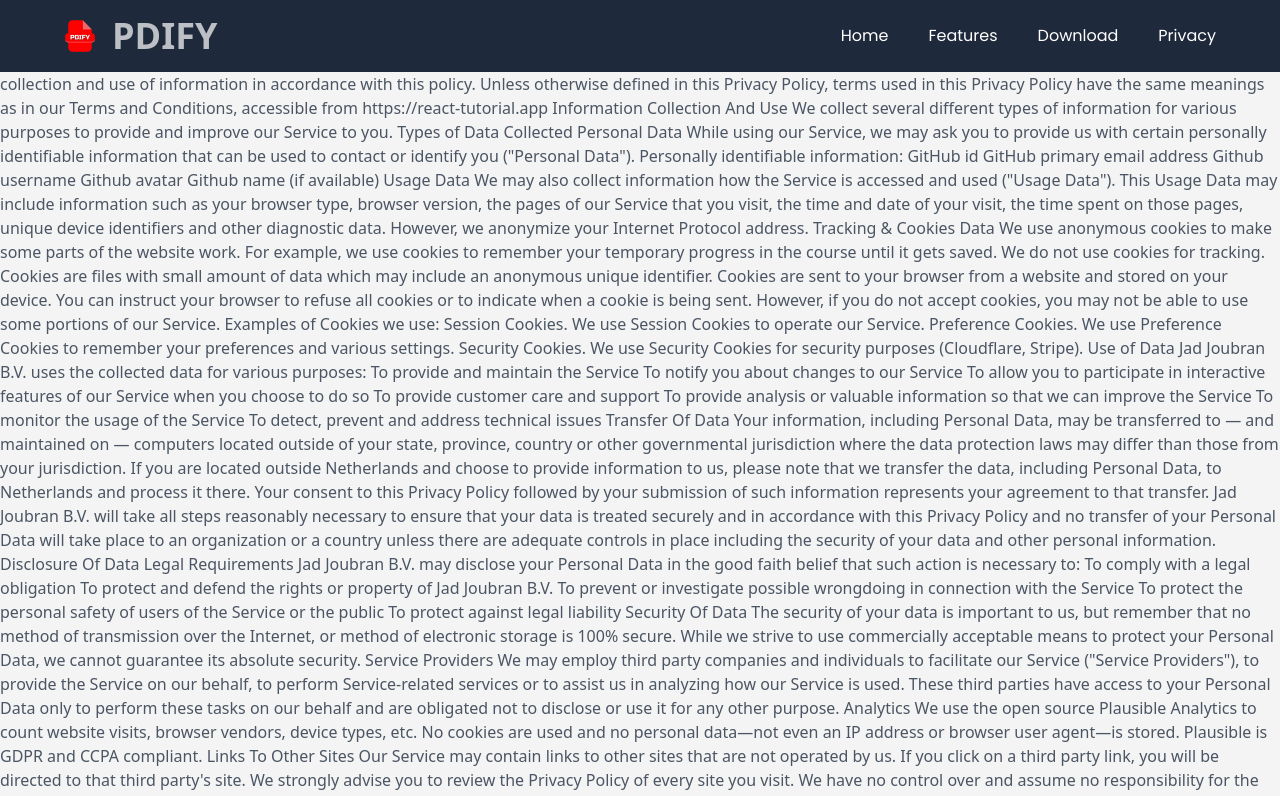
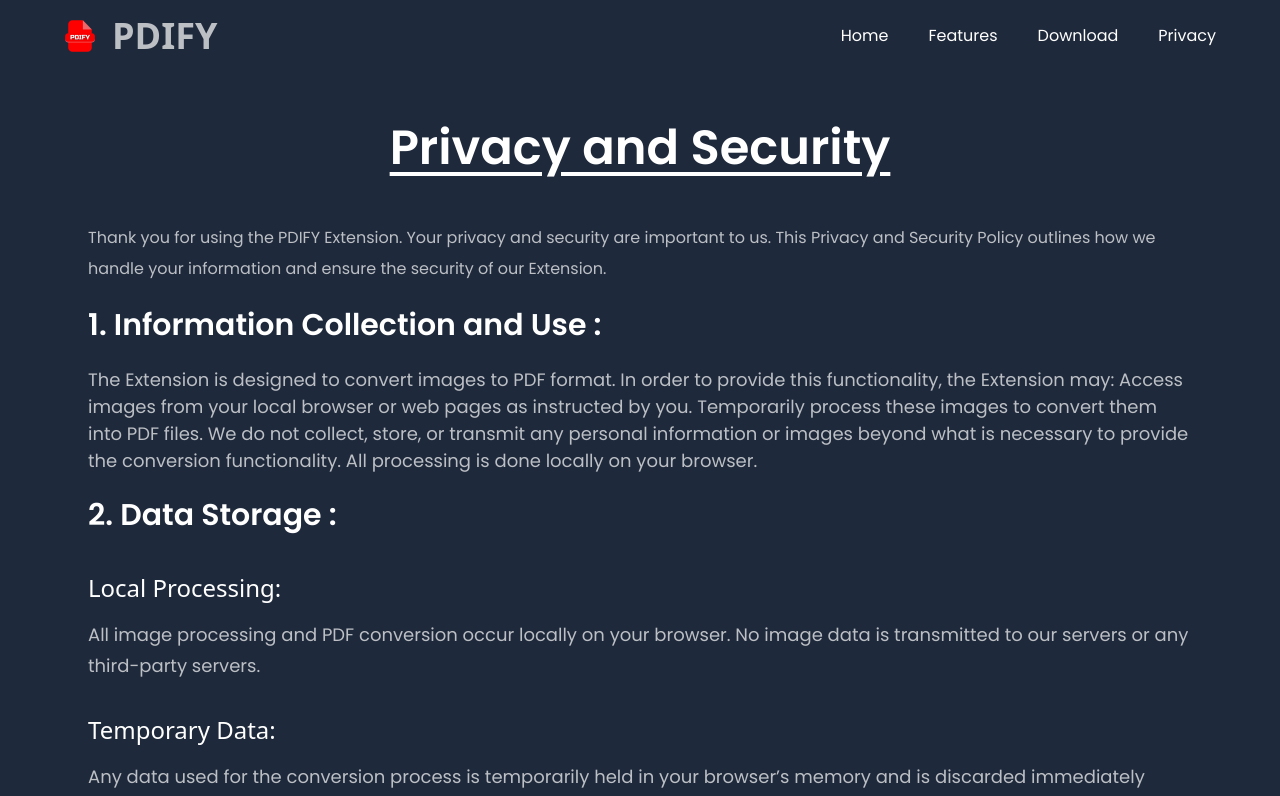
Before and after one commit to pizzusoft/pdify-web2, a React (Vite) app: page /privacy in a window 1280 px wide. Shown: the top 796 px of the page. Built offline with nearby package versions, Linux system fonts and the light colour scheme.

Commit message:
udpate privacy and security

```diff
--- a/src/components/PrivacyAndSecurity.jsx
+++ b/src/components/PrivacyAndSecurity.jsx
@@ -1,111 +1,59 @@
 import React from "react";
+import { privacyAndSecurity } from "../constants";
+import styles from "../style";
 
 const PrivacyAndSecurity = () => {
     return (
-        <div>
-            Privacy Policy Effective date: May 26, 2024 Jad Joubran B.V. ("us",
-            "we", or "our") operates the https://react-tutorial.app website (the
-            "Service"). This page informs you of our policies regarding the
-            collection, use, and disclosure of personal data when you use our
-            Service and the choices you have associated with that data. Our
-            Privacy Policy for Jad Joubran B.V. is based on the Free Privacy
-            Policy Template Website. We use your data to provide and improve the
-            Service. By using the Service, you agree to the collection and use
-            of information in accordance with this policy. Unless otherwise
-            defined in this Privacy Policy, terms used in this Privacy Policy
-            have the same meanings as in our Terms and Conditions, accessible
-            from https://react-tutorial.app Information Collection And Use We
-            collect several different types of information for various purposes
-            to provide and improve our Service to you. Types of Data Collected
-            Personal Data While using our Service, we may ask you to provide us
-            with certain personally identifiable information that can be used to
-            contact or identify you ("Personal Data"). Personally identifiable
-            information: GitHub id GitHub primary email address Github username
-            Github avatar Github name (if available) Usage Data We may also
-            collect information how the Service is accessed and used ("Usage
-            Data"). This Usage Data may include information such as your browser
-            type, browser version, the pages of our Service that you visit, the
-            time and date of your visit, the time spent on those pages, unique
-            device identifiers and other diagnostic data. However, we anonymize
-            your Internet Protocol address. Tracking & Cookies Data We use
-            anonymous cookies to make some parts of the website work. For
-            example, we use cookies to remember your temporary progress in the
-            course until it gets saved. We do not use cookies for tracking.
-            Cookies are files with small amount of data which may include an
-            anonymous unique identifier. Cookies are sent to your browser from a
-            website and stored on your device. You can instruct your browser to
-            refuse all cookies or to indicate when a cookie is being sent.
-            However, if you do not accept cookies, you may not be able to use
-            some portions of our Service. Examples of Cookies we use: Session
-            Cookies. We use Session Cookies to operate our Service. Preference
-            Cookies. We use Preference Cookies to remember your preferences and
-            various settings. Security Cookies. We use Security Cookies for
-            security purposes (Cloudflare, Stripe). Use of Data Jad Joubran B.V.
-            uses the collected data for various purposes: To provide and
-            maintain the Service To notify you about changes to our Service To
-            allow you to participate in interactive features of our Service when
-            you choose to do so To provide customer care and support To provide
-            analysis or valuable information so that we can improve the Service
-            To monitor the usage of the Service To detect, prevent and address
-            technical issues Transfer Of Data Your information, including
-            Personal Data, may be transferred to — and maintained on — computers
-            located outside of your state, province, country or other
-            governmental jurisdiction where the data protection laws may differ
-            than those from your jurisdiction. If you are located outside
-            Netherlands and choose to provide information to us, please note
-            that we transfer the data, including Personal Data, to Netherlands
-            and process it there. Your consent to this Privacy Policy followed
-            by your submission of such information represents your agreement to
-            that transfer. Jad Joubran B.V. will take all steps reasonably
-            necessary to ensure that your data is treated securely and in
-            accordance with this Privacy Policy and no transfer of your Personal
-            Data will take place to an organization or a country unless there
-            are adequate controls in place including the security of your data
-            and other personal information. Disclosure Of Data Legal
-            Requirements Jad Joubran B.V. may disclose your Personal Data in the
-            good faith belief that such action is necessary to: To comply with a
-            legal obligation To protect and defend the rights or property of Jad
-            Joubran B.V. To prevent or investigate possible wrongdoing in
-            connection with the Service To protect the personal safety of users
-            of the Service or the public To protect against legal liability
-            Security Of Data The security of your data is important to us, but
-            remember that no method of transmission over the Internet, or method
-            of electronic storage is 100% secure. While we strive to use
-            commercially acceptable means to protect your Personal Data, we
-            cannot guarantee its absolute security. Service Providers We may
-            employ third party companies and individuals to facilitate our
-            Service ("Service Providers"), to provide the Service on our behalf,
-            to perform Service-related services or to assist us in analyzing how
-            our Service is used. These third parties have access to your
-            Personal Data only to perform these tasks on our behalf and are
-            obligated not to disclose or use it for any other purpose. Analytics
-            We use the open source Plausible Analytics to count website visits,
-            browser vendors, device types, etc. No cookies are used and no
-            personal data—not even an IP address or browser user agent—is
-            stored. Plausible is GDPR and CCPA compliant. Links To Other Sites
-            Our Service may contain links to other sites that are not operated
-            by us. If you click on a third party link, you will be directed to
-            that third party's site. We strongly advise you to review the
-            Privacy Policy of every site you visit. We have no control over and
-            assume no responsibility for the content, privacy policies or
-            practices of any third party sites or services. Children's Privacy
-            Our Service does not address anyone under the age of 18
-            ("Children"). We do not knowingly collect personally identifiable
-            information from anyone under the age of 18. If you are a parent or
-            guardian and you are aware that your Children has provided us with
-            Personal Data, please contact us. If we become aware that we have
-            collected Personal Data from children without verification of
-            parental consent, we take steps to remove that information from our
-            servers. Changes To This Privacy Policy We may update our Privacy
-            Policy from time to time. We will notify you of any changes by
-            posting the new Privacy Policy on this page. We will let you know
-            via email and/or a prominent notice on our Service, prior to the
-            change becoming effective and update the "effective date" at the top
-            of this Privacy Policy. You are advised to review this Privacy
-            Policy periodically for any changes. Changes to this Privacy Policy
-            are effective when they are posted on this page. Contact Us If you
-            have any questions about this Privacy Policy, please contact us: By
-            email: privacy@jadjoubran.io
+        <div
+            className={`mt-[70px] dark bg-primary dark:bg-slate-800 text-gray-600 dark:text-white h-full overflow-hidden select-none ${styles.flexStart}`}
+        >
+            <div className={`max-w-[1200px] flex flex-col gap-4 mt-10 px-12`}>
+                <h1
+                    className={`${styles.heading2} text-center underline underline-offset-8`}
+                >
+                    Privacy and Security
+                </h1>
+                <p className={`${styles.paragraph} text-base mt-5`}>
+                    Thank you for using the PDIFY Extension. Your privacy and
+                    security are important to us. This Privacy and Security
+                    Policy outlines how we handle your information and ensure
+                    the security of our Extension.
+                </p>
+                {privacyAndSecurity.map((privacy, id) => (
+                    <div key={id} className='flex flex-col gap-4'>
+                        {/* header */}
+                        <h1
+                            className={`font-poppins font-semibold xs:text-[30px] text-[25x] text-white xs:leading-[50px] leading-[46.8px] w-full`}
+                        >
+                            {id + 1}
+                            {". "}
+                            {privacy.heading} :
+                        </h1>
+                        {/* sub header */}
+                        <h3
+                            className={`${styles.paragraph}font-lg font-normal`}
+                        >
+                            {privacy.subHeading}
+                        </h3>
+                        {/* points */}
+                        {privacy.points.length > 0 && (
+                            <div className="flex flex-col gap-8">
+                                {privacy.points.map((point, idx) => (
+                                    <div
+                                        key={idx}
+                                        className=''
+                                    >
+                                        <h1 className={`text-2xl font-medium mb-4`}>
+                                            {point.title}
+                                        </h1>
+                                        <p className={`${styles.paragraph}`}>{point.des}</p>
+                                    </div>
+                                ))}
+                            </div>
+                        )}
+                    </div>
+                ))}
+            </div>
         </div>
     );
 };
--- a/src/constants/index.js
+++ b/src/constants/index.js
@@ -77,6 +77,66 @@ export const socialMedia = [
         id: "social-media-4",
         icon: LinkedInIcon,
         link: "https://www.linkedin.com/in/md-shariar-kabir/",
+    },
+];
+
+// Privacy and Security
+export const privacyAndSecurity = [
+    {
+        heading: `Information Collection and Use`,
+        subHeading: `The Extension is designed to convert images to PDF format. In order to provide this functionality, the Extension may:
+        Access images from your local browser or web pages as instructed by you.
+        Temporarily process these images to convert them into PDF files.
+        We do not collect, store, or transmit any personal information or images beyond what is necessary to provide the conversion functionality. All processing is done locally on your browser.
+        `,
+        points: [],
+    },
+    {
+        heading: `Data Storage`,
+        subHeading: ``,
+        points: [
+            {
+                title: `Local Processing:`,
+                des: `All image processing and PDF conversion occur locally on your browser. No image data is transmitted to our servers or any third-party servers.`,
+            },
+            {
+                title: `Temporary Data: `,
+                des: `Any data used for the conversion process is temporarily held in your browser’s memory and is discarded immediately after the conversion is complete.`,
+            },
+        ],
+    },
+    {
+        heading: `Data Sharing`,
+        subHeading: `We do not share your data with third parties. Since all processing happens locally on your browser, no image data is uploaded, stored, or shared externally.`,
+        points: [],
+    },
+    {
+        heading: `Security Measures`,
+        subHeading: `We implement the following security measures to protect your information:`,
+        points: [
+            {
+                title: `Local Processing:`,
+                des: `By ensuring all data processing occurs locally, we eliminate the risk of data interception or unauthorized access during transmission.`,
+            },
+            {
+                title: `No Persistent Storage:`,
+                des: `We do not store any images or converted PDF files after the conversion process is complete.`,
+            },
+            {
+                title: `Permissions:`,
+                des: `The Extension only requests the necessary permissions to access images as instructed by you for the sole purpose of conversion.`,
+            },
+        ],
+    },
+    {
+        heading: `User Control`,
+        subHeading: `You have full control over the images you choose to convert using the Extension. The Extension will only access images you explicitly select and approve for conversion.`,
+        points: [],
+    },
+    {
+        heading: `Changes to This Policy`,
+        subHeading: `We may update our Privacy and Security Policy from time to time. We will notify you of any changes by posting the new Policy on this page. You are advised to review this Policy periodically for any changes.`,
+        points: [],
     },
 ];
 
--- a/vite.config.js
+++ b/vite.config.js
@@ -4,5 +4,5 @@ import react from "@vitejs/plugin-react";
 // https://vitejs.dev/config/
 export default defineConfig({
     plugins: [react()],
-    baes: "/pdify-web2/",
+    baes: "/pdify-web/",
 });
```
Also changed, not shown: package.json (+7 -4 lines), src/App.jsx (+6 -3 lines), 2 other files (tests, documents, lock files or other folders). Lines whose indentation alone changed are shown as unchanged.
